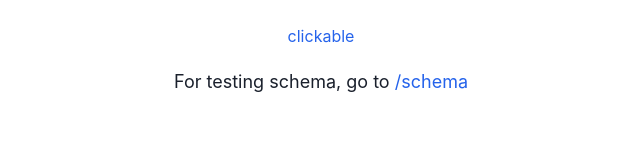
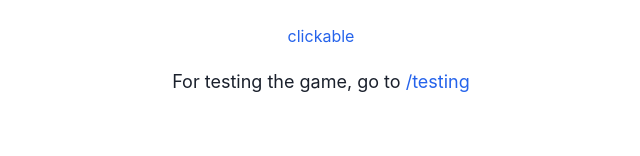
Before and after one commit to inmyshoesdev/inmyshoes, a Next.js app: page / in a window 1280 px wide. Shown: the part 144-300 px from the top of the page, without its empty margins (319-959 px from the left). Built offline with nearby package versions, Linux system fonts and the light colour scheme.

Commit message:
chore: fix urls

```diff
--- a/pages/index.tsx
+++ b/pages/index.tsx
@@ -22,9 +22,9 @@ const Home: NextPage = () => {
           <a className="text-blue-600">clickable</a>
         </Link>
         <h2 className="text-lg">
-          For testing schema, go to{' '}
-          <Link href="/schema">
-            <a className="text-blue-600">/schema</a>
+          For testing the game, go to{' '}
+          <Link href="/testing">
+            <a className="text-blue-600">/testing</a>
           </Link>
         </h2>
       </main>
--- a/schema/example-schema.json
+++ b/schema/example-schema.json
@@ -33,7 +33,7 @@
             "images": [
                 {
                     "name": "clown",
-                    "src": "https://images.unsplash.com/photo-1601513445498-5dbffc8d5d5a?ixid=MnwxMjA3fDB8MHxwaG90by1wYWdlfHx8fGVufDB8fHx8&ixlib=rb-1.2.1&auto=format&fit=crop&w=1470&q=80",
+                    "src": "https://images.unsplash.com/photo-1601513445498-5dbffc8d5d5a?ixid=MnwxMjA3fDB8MHxwaG90by1wYWdlfHx8fGVufDB8fHx8&ixlib=rb-1.2.1&auto=format&fit=crop&w=1920&q=80",
                     "position": {
                         "top": "50%",
                         "left": "10px"
```
